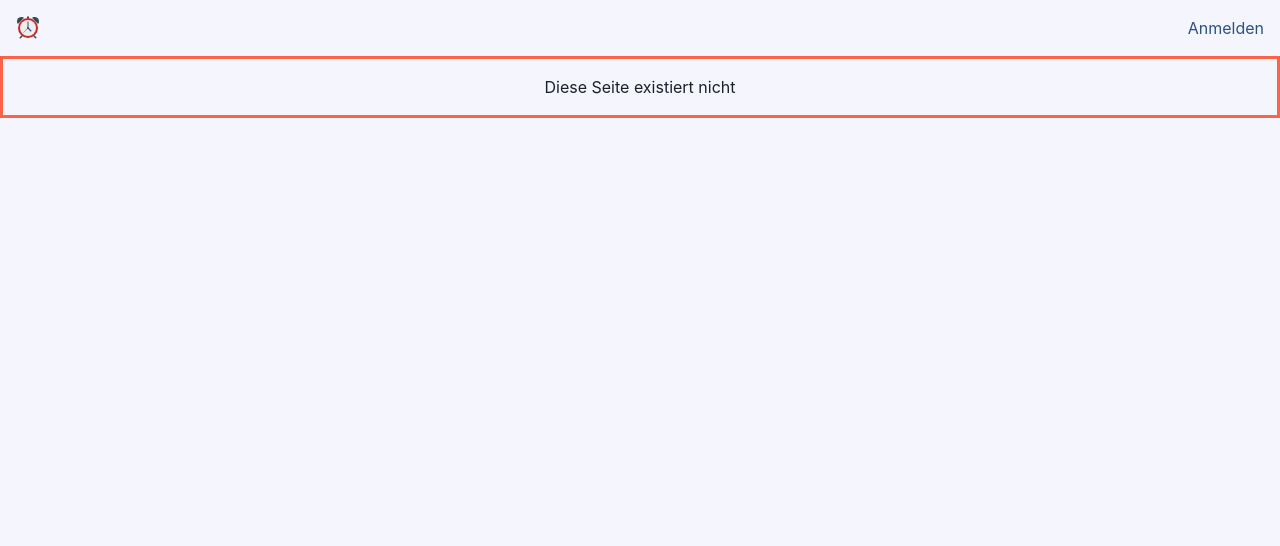
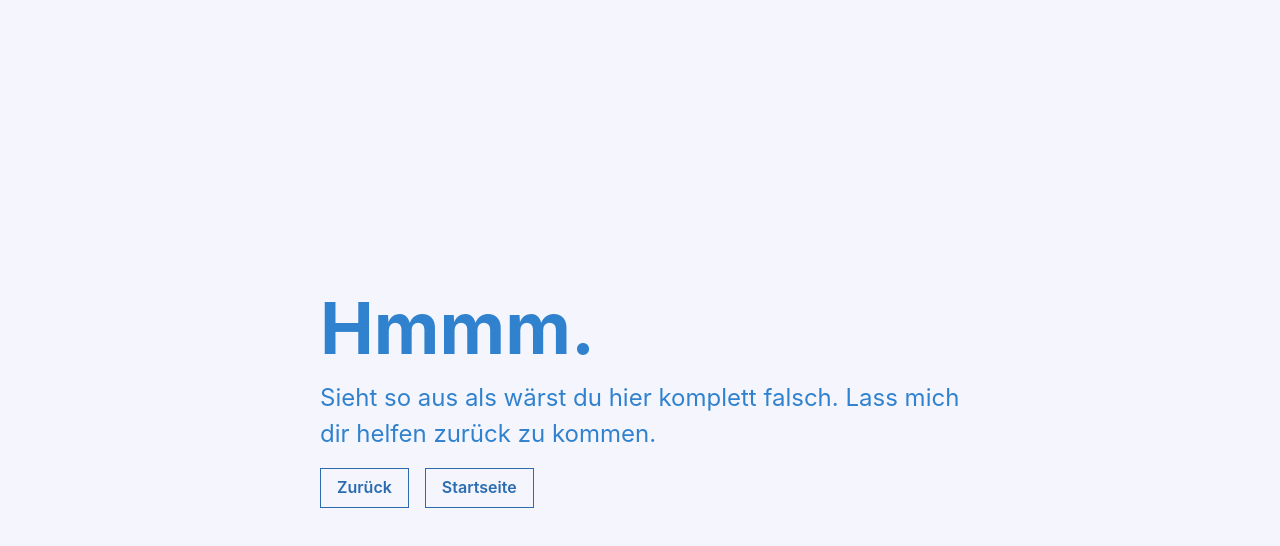
Before and after one commit to bleumi85/timetable-ts, a React (Create React App) app: page /404 in a window 1280 px wide. Shown: the top 546 px of the page. Built offline with nearby package versions, Linux system fonts and the light colour scheme.

Commit message:
Add 404 Page

```diff
--- a/src/App.tsx
+++ b/src/App.tsx
@@ -1,6 +1,6 @@
 import { Container } from '@chakra-ui/react';
 import { useAppDispatch, useAppSelector } from 'app/hooks';
-import { Nav, PrivateRoute } from 'components';
+import { Nav, Page404, PrivateRoute } from 'components';
 import { Login, Profile } from 'features/account';
 import { authActions } from 'features/account/authSlice';
 import { Admin, AdminMain } from 'features/admin';
@@ -40,7 +40,7 @@ const App: React.FC = (): JSX.Element => {
     return (
         <>
             <Nav authUser={authUser} showAdmin={showAdmin} logOut={logOut} />
-            <Container maxW='container.2xl' display='flex' justifyContent='center' p={4} border='3px solid tomato'>
+            <Container maxW='container.2xl' display='flex' justifyContent='center' p={history.location?.pathname === '/404' ? 0 : 4}>
                 <Routes>
                     <Route
                         path='/'
@@ -48,7 +48,7 @@ const App: React.FC = (): JSX.Element => {
                     />
                     <Route
                         path='404'
-                        element={<div>Diese Seite existiert nicht</div>}
+                        element={<Page404 />}
                     />
                     <Route path='account'>
                         <Route
@@ -98,7 +98,7 @@ const App: React.FC = (): JSX.Element => {
                         <Route path='edit/:id' element={<UserLocationsForm authUser={authUser} />} />
                         <Route path='*' element={<Navigate to='/locations' />} />
                     </Route>
-                    {/* <Route path='*' element={<Navigate to='/404' />} /> */}
+                    <Route path='*' element={<Navigate to='/404' />} />
                 </Routes>
             </Container>
         </>
--- a/src/components/Nav.tsx
+++ b/src/components/Nav.tsx
@@ -1,6 +1,7 @@
 import { CloseIcon, HamburgerIcon } from '@chakra-ui/icons';
 import { Box, BoxProps, Flex, Stack, TextProps, useDisclosure } from '@chakra-ui/react';
 import { User } from 'features/types';
+import { history } from 'helpers';
 import React from 'react';
 import { FcAlarmClock } from 'react-icons/fc';
 import { Link, NavLink } from 'react-router-dom';
@@ -30,6 +31,12 @@ const adminLinks: LinkProps[] = [
 export const Nav: React.FC<NavProps> = (props): JSX.Element => {
     const { authUser, showAdmin, logOut } = props;
     const { isOpen, onToggle } = useDisclosure();
+
+    const x = history.location;
+    console.log(x?.pathname)
+
+    if (history.location && history.location.pathname === '/404')
+        return <></>;
 
     return (
         <NavBarContainer>
--- /dev/null
+++ b/src/components/Page404.tsx
@@ -0,0 +1,23 @@
+import { Button, Container, Heading, Stack, Text } from '@chakra-ui/react';
+import { history } from 'helpers';
+import React from 'react';
+import { Link } from 'react-router-dom';
+
+export const Page404: React.FC = (): JSX.Element => {
+
+
+    return (
+        <Container maxW='container.2xl' height='100vh' color='primary.500' display='flex' justifyContent='center' alignItems='center'>
+            <Stack direction='column' maxW='container.sm' spacing={4}>
+                <Heading size='4xl'>Hmmm.</Heading>
+                <Text fontSize='2xl'>Sieht so aus als wärst du hier komplett falsch. Lass mich dir helfen zurück zu kommen.</Text>
+                <Stack direction='row' spacing={4}>
+                    <Button variant='outline' colorScheme='primary' _hover={{ bg: 'primary.500', color: 'white' }} borderRadius={0} onClick={() => history.navigate && history.navigate(-3)}>Zurück</Button>
+                    <Link to='/'>
+                        <Button variant='outline' colorScheme='primary' _hover={{ bg: 'primary.500', color: 'white' }} borderRadius={0}>Startseite</Button>
+                    </Link>
+                </Stack>
+            </Stack>
+        </Container>
+    )
+}
--- a/src/components/index.ts
+++ b/src/components/index.ts
@@ -1,3 +1,4 @@
 export * from './Nav';
+export * from './Page404';
 export * from './PrivateRoute';
 export * from './useTable';
```
